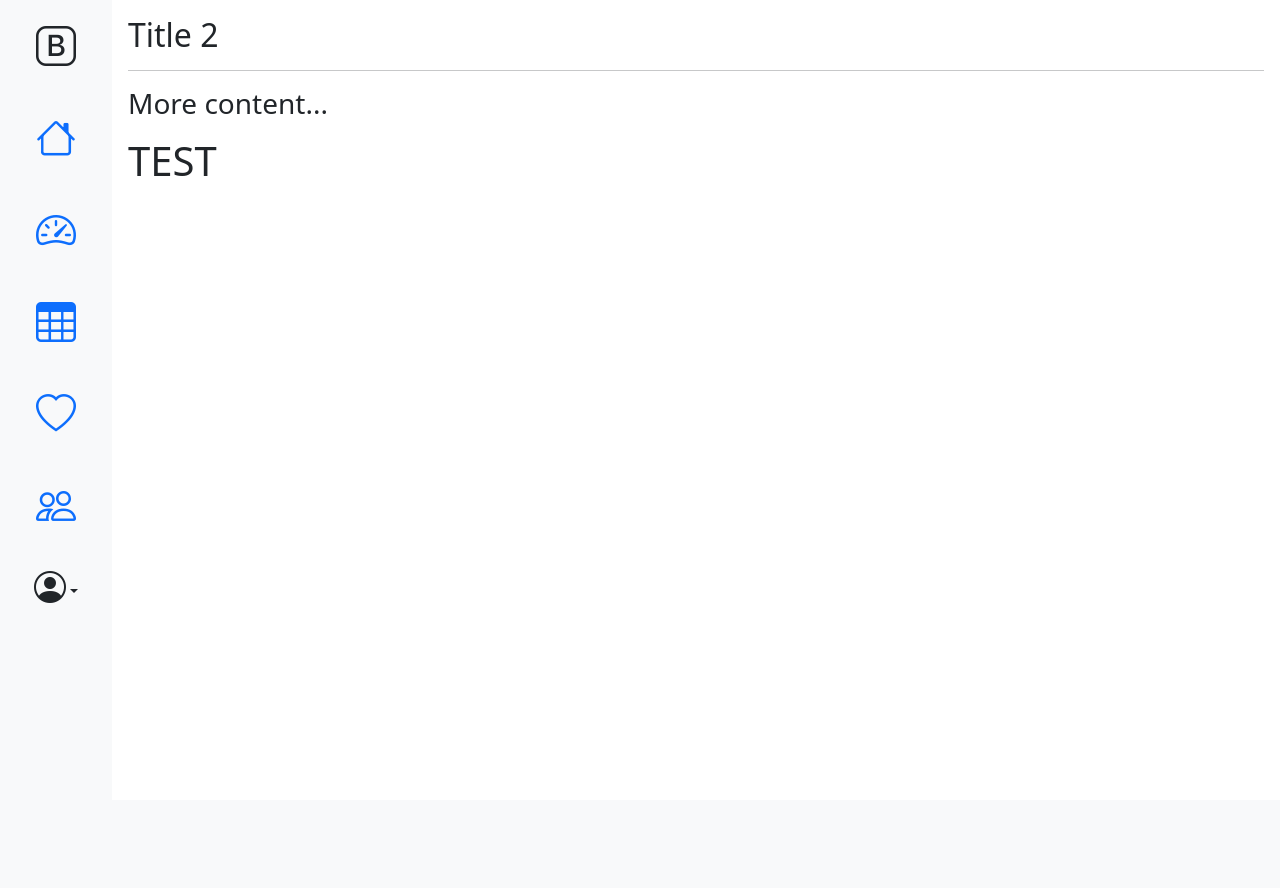
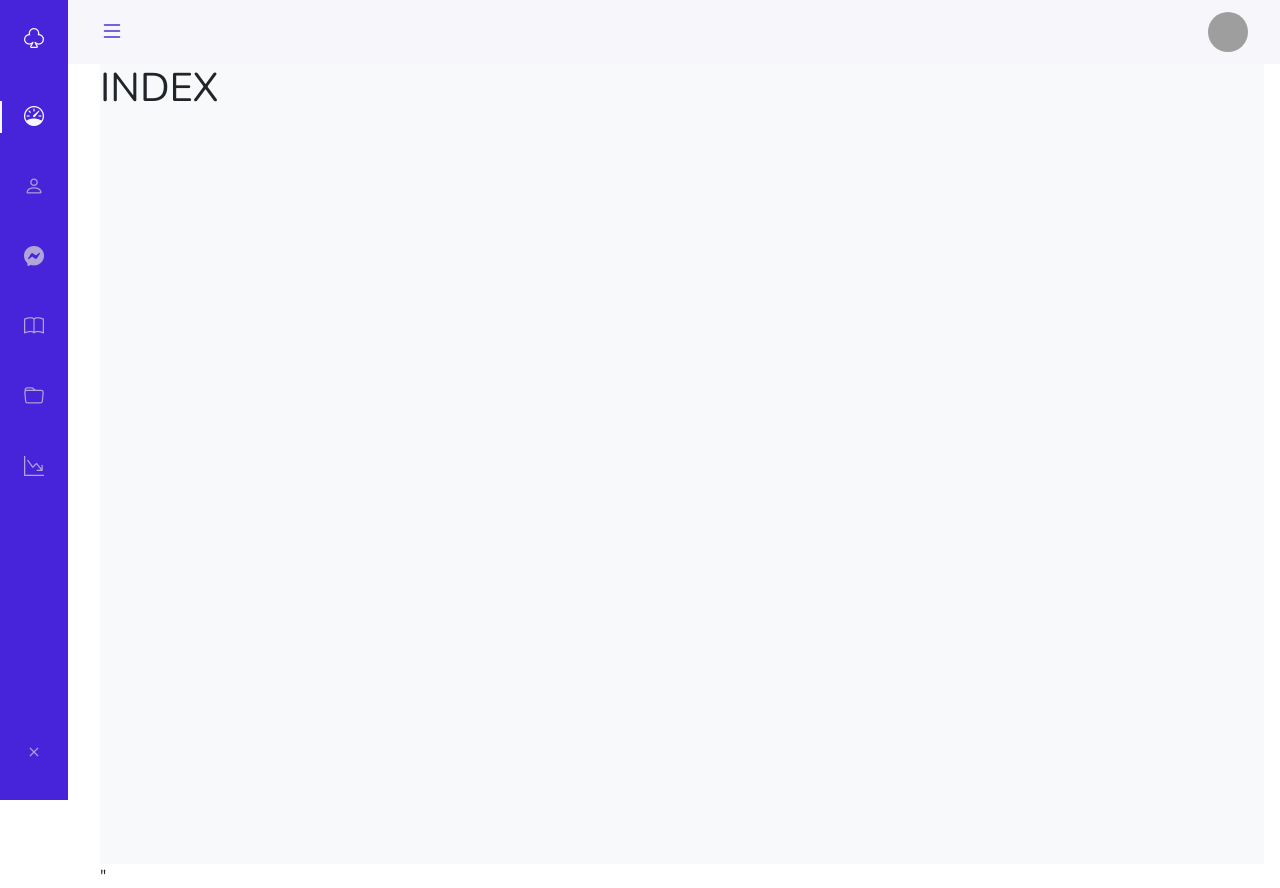
Before and after one commit to chigity2/test_crm, a Flask app: page / in a window 1280 px wide. Before the commit the page ends 603 px from the top, so only its background shows below. Run offline with Flask 2, Linux system fonts and the light colour scheme; grey boxes are pictures that could not be loaded.

Commit message:
change menu bars

```diff
--- a/app.py
+++ b/app.py
@@ -7,9 +7,9 @@ app = Flask(__name__)
 def index():
     return render_template("index.html")
 
-@app.route('/client/<name>')
-def client(name):
-    return render_template("client.html", name = name)
+@app.route('/client')
+def client():
+    return render_template("client.html")
 
 if __name__ == '__main__':
     app.run(debug=True)
--- /dev/null
+++ b/static/js/theme-spec.js
@@ -0,0 +1,38 @@
+document.addEventListener("DOMContentLoaded", function(event) {
+
+    const showNavbar = (toggleId, navId, bodyId, headerId) =>{
+    const toggle = document.getElementById(toggleId),
+    nav = document.getElementById(navId),
+    bodypd = document.getElementById(bodyId),
+    headerpd = document.getElementById(headerId)
+
+    // Validate that all variables exist
+    if(toggle && nav && bodypd && headerpd){
+    toggle.addEventListener('click', ()=>{
+    // show navbar
+    nav.classList.toggle('show')
+    // change icon
+    toggle.classList.toggle('bx-x')
+    // add padding to body
+    bodypd.classList.toggle('body-pd')
+    // add padding to header
+    headerpd.classList.toggle('body-pd')
+    })
+    }
+    }
+
+    showNavbar('header-toggle','nav-bar','body-pd','header')
+
+    /*===== LINK ACTIVE =====*/
+    const linkColor = document.querySelectorAll('.nav_link')
+
+    function colorLink(){
+    if(linkColor){
+    linkColor.forEach(l=> l.classList.remove('active'))
+    this.classList.add('active')
+    }
+    }
+    linkColor.forEach(l=> l.addEventListener('click', colorLink))
+
+    // Your code to run since DOM is loaded and ready
+    });
--- /dev/null
+++ b/static/styles/theme-spec.css
@@ -0,0 +1,182 @@
+@import url("https://fonts.googleapis.com/css2?family=Nunito:wght@400;600;700&display=swap");
+
+:root {
+    --header-height: 3rem;
+    --nav-width: 68px;
+    --first-color: #4723D9;
+    --first-color-light: #AFA5D9;
+    --white-color: #F7F6FB;
+    --body-font: 'Nunito', sans-serif;
+    --normal-font-size: 1rem;
+    --z-fixed: 100
+}
+
+*,
+::before,
+::after {
+    box-sizing: border-box
+}
+
+body {
+    position: relative;
+    margin: var(--header-height) 0 0 0;
+    padding: 0 1rem;
+    font-family: var(--body-font);
+    font-size: var(--normal-font-size);
+    transition: .5s
+}
+
+a {
+    text-decoration: none
+}
+
+.header {
+    width: 100%;
+    height: var(--header-height);
+    position: fixed;
+    top: 0;
+    left: 0;
+    display: flex;
+    align-items: center;
+    justify-content: space-between;
+    padding: 0 1rem;
+    background-color: var(--white-color);
+    z-index: var(--z-fixed);
+    transition: .5s
+}
+
+.header_toggle {
+    color: var(--first-color);
+    font-size: 1.5rem;
+    cursor: pointer
+}
+
+.header_img {
+    width: 35px;
+    height: 35px;
+    display: flex;
+    justify-content: center;
+    border-radius: 50%;
+    overflow: hidden
+}
+
+.header_img img {
+    width: 40px
+}
+
+.l-navbar {
+    position: fixed;
+    top: 0;
+    left: -30%;
+    width: var(--nav-width);
+    height: 100vh;
+    background-color: var(--first-color);
+    padding: .5rem 1rem 0 0;
+    transition: .5s;
+    z-index: var(--z-fixed)
+}
+
+.nav {
+    height: 100%;
+    display: flex;
+    flex-direction: column;
+    justify-content: space-between;
+    overflow: hidden
+}
+
+.nav_logo,
+.nav_link {
+    display: grid;
+    grid-template-columns: max-content max-content;
+    align-items: center;
+    column-gap: 1rem;
+    padding: .5rem 0 .5rem 1.5rem
+}
+
+.nav_logo {
+    margin-bottom: 2rem
+}
+
+.nav_logo-icon {
+    font-size: 1.25rem;
+    color: var(--white-color)
+}
+
+.nav_logo-name {
+    color: var(--white-color);
+    font-weight: 700
+}
+
+.nav_link {
+    position: relative;
+    color: var(--first-color-light);
+    margin-bottom: 1.5rem;
+    transition: .3s
+}
+
+.nav_link:hover {
+    color: var(--white-color)
+}
+
+.nav_icon {
+    font-size: 1.25rem
+}
+
+.show {
+    left: 0
+}
+
+.body-pd {
+    padding-left: calc(var(--nav-width) + 1rem)
+}
+
+.active {
+    color: var(--white-color)
+}
+
+.active::before {
+    content: '';
+    position: absolute;
+    left: 0;
+    width: 2px;
+    height: 32px;
+    background-color: var(--white-color)
+}
+
+.height-100 {
+    height: 100vh
+}
+
+@media screen and (min-width: 768px) {
+    body {
+        margin: calc(var(--header-height) + 1rem) 0 0 0;
+        padding-left: calc(var(--nav-width) + 2rem)
+    }
+
+    .header {
+        height: calc(var(--header-height) + 1rem);
+        padding: 0 2rem 0 calc(var(--nav-width) + 2rem)
+    }
+
+    .header_img {
+        width: 40px;
+        height: 40px
+    }
+
+    .header_img img {
+        width: 45px
+    }
+
+    .l-navbar {
+        left: 0;
+        padding: 1rem 1rem 0 0
+    }
+
+    .show {
+        width: calc(var(--nav-width) + 156px)
+    }
+
+    .body-pd {
+        padding-left: calc(var(--nav-width) + 188px)
+    }
+}
--- a/templates/base.html
+++ b/templates/base.html
@@ -3,67 +3,36 @@
 <head>
     <link rel="stylesheet" href="https://cdn.jsdelivr.net/npm/bootstrap-icons@1.5.0/font/bootstrap-icons.css">
     <link href="https://cdn.jsdelivr.net/npm/bootstrap@5.1.1/dist/css/bootstrap.min.css" rel="stylesheet" integrity="sha384-F3w7mX95PdgyTmZZMECAngseQB83DfGTowi0iMjiWaeVhAn4FJkqJByhZMI3AhiU" crossorigin="anonymous">
+    <link rel= "stylesheet" type= "text/css" href= "{{ url_for('static',filename='styles/theme-spec.css') }}">
     <meta charset="UTF-8">
     <meta http-equiv="X-UA-Compatible" content="IE=edge">
     <meta name="viewport" content="width=device-width, initial-scale=1.0">
     <title>{% block title %}{% endblock %}</title>
 </head>
-<body>
-  <div class="container-fluid">
-    <div class="row">
-        <div class="col-sm-auto bg-light sticky-top">
-            <div class="d-flex flex-sm-column flex-row flex-nowrap bg-light align-items-center sticky-top">
-                <a href="/" class="d-block p-3 link-dark text-decoration-none" title="" data-bs-toggle="tooltip" data-bs-placement="right" data-bs-original-title="Icon-only">
-                    <i class="bi-bootstrap fs-1"></i>
-                </a>
-                <ul class="nav nav-pills nav-flush flex-sm-column flex-row flex-nowrap mb-auto mx-auto text-center justify-content-between w-100 px-3 align-items-center">
-                    <li class="nav-item">
-                        <a href={{url_for("index")}} class="nav-link py-3 px-2" title="" data-bs-toggle="tooltip" data-bs-placement="right" data-bs-original-title="Home">
-                            <i class="bi-house fs-1"></i>
-                        </a>
-                    </li>
-                    <li>
-                        <a href="#" class="nav-link py-3 px-2" title="" data-bs-toggle="tooltip" data-bs-placement="right" data-bs-original-title="Dashboard">
-                            <i class="bi-speedometer2 fs-1"></i>
-                        </a>
-                    </li>
-                    <li>
-                        <a href="#" class="nav-link py-3 px-2" title="" data-bs-toggle="tooltip" data-bs-placement="right" data-bs-original-title="Orders">
-                            <i class="bi-table fs-1"></i>
-                        </a>
-                    </li>
-                    <li>
-                        <a href="#" class="nav-link py-3 px-2" title="" data-bs-toggle="tooltip" data-bs-placement="right" data-bs-original-title="Products">
-                            <i class="bi-heart fs-1"></i>
-                        </a>
-                    </li>
-                    <li>
-                        <a href="#" class="nav-link py-3 px-2" title="" data-bs-toggle="tooltip" data-bs-placement="right" data-bs-original-title="Customers">
-                            <i class="bi-people fs-1"></i>
-                        </a>
-                    </li>
-                </ul>
-                <div class="dropdown">
-                    <a href="#" class="d-flex align-items-center justify-content-center p-3 link-dark text-decoration-none dropdown-toggle" id="dropdownUser3" data-bs-toggle="dropdown" aria-expanded="false">
-                        <i class="bi-person-circle h2"></i>
-                    </a>
-                    <ul class="dropdown-menu text-small shadow" aria-labelledby="dropdownUser3">
-                        <li><a class="dropdown-item" href="#">New project...</a></li>
-                        <li><a class="dropdown-item" href="#">Settings</a></li>
-                        <li><a class="dropdown-item" href="#">Profile</a></li>
-                    </ul>
-                </div>
-            </div>
-        </div>
-        <div class="col-sm p-3 min-vh-100">
-            <!-- content -->
-            <h2>{% block title_2 %}{% endblock %}</h2>
-            <hr />
-            <h3>More content...</h3>
-            <p>{% block content %}{% endblock %}</p>
-        </div>
-    </div>
-</div>
+<body id="body-pd">
+  <header class="header" id="header">
+      <div class="header_toggle"> <i class='bi-list' id="header-toggle"></i> </div>
+      <div class="header_img"> <img src="https://i.imgur.com/hczKIze.jpg" alt=""> </div>
+  </header>
+  <div class="l-navbar" id="nav-bar">
+      <nav class="nav">
+          <div> <a href="#" class="nav_logo"> <i class='bi-suit-club nav_logo-icon'></i> <span class="nav_logo-name">Sub List</span> </a>
+              <div class="nav_list">
+                <a href="#" class="nav_link active"> <i class='bi-speedometer nav_icon'></i> <span class="nav_name">Dashboard</span> </a>
+                <a href="#" class="nav_link"> <i class='bi-person nav_icon'></i> <span class="nav_name">Users</span> </a>
+                <a href="#" class="nav_link"> <i class='bi-messenger nav_icon'></i> <span class="nav_name">Messages</span> </a>
+                <a href="#" class="nav_link"> <i class='bi-book nav_icon'></i> <span class="nav_name">Bookmark</span> </a>
+                <a href="#" class="nav_link"> <i class='bi-folder nav_icon'></i> <span class="nav_name">Files</span> </a>
+                <a href="#" class="nav_link"> <i class='bi-graph-down nav_icon'></i> <span class="nav_name">Stats</span> </a> </div>
+          </div>
+          <a href="#" class="nav_link"> <i class='bi-x nav_icon'></i> <span class="nav_name">SignOut</span> </a>
+      </nav>
+  </div>
+  <!--Container Main start-->
+  <div class="height-100 bg-light">
+      <h4>{% block content %}{% endblock %}</h4>
+  </div>
     <script src="https://cdn.jsdelivr.net/npm/bootstrap@5.1.1/dist/js/bootstrap.bundle.min.js" integrity="sha384-/bQdsTh/da6pkI1MST/rWKFNjaCP5gBSY4sEBT38Q/9RBh9AH40zEOg7Hlq2THRZ" crossorigin="anonymous"></script>
+    <script src="{{ url_for('static', filename='js/theme-spec.js') }}"></script>"
 </body>
 </html>
--- a/templates/index.html
+++ b/templates/index.html
@@ -1,6 +1,10 @@
 {% extends "base.html" %}
 {% block title %}Home Page{% endblock %}
-{% block title_2 %}Title 2{% endblock %}
 {% block content %}
-<h1>TEST</h1>
+<h1>INDEX</h1>
+
+
+
+
+
 {% endblock %}
```
Also changed, not shown: templates/client.html (+16 -3 lines).
